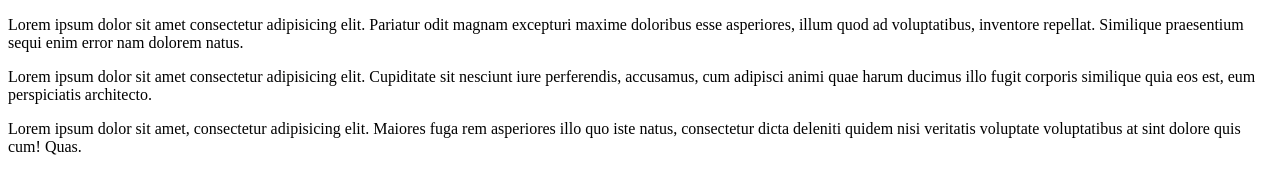
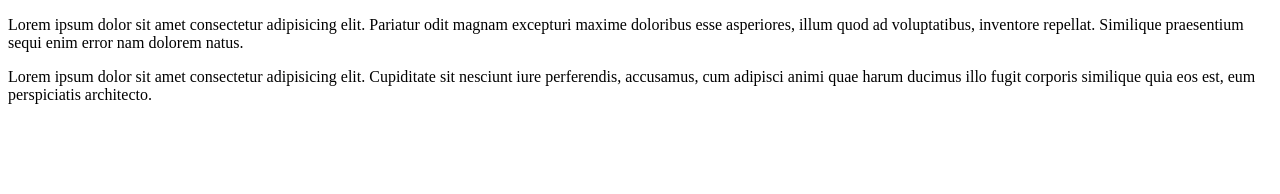
Before and after one commit to Renukavaishnav/gitfirst, a plain HTML site: page newpull.html in a window 1280 px wide. Drawn offline with Linux system fonts and the light colour scheme.

Commit message:
back jao

```diff
--- a/newpull.html
+++ b/newpull.html
@@ -8,6 +8,5 @@
 <body>
     <p>Lorem ipsum dolor sit amet consectetur adipisicing elit. Pariatur odit magnam excepturi maxime doloribus esse asperiores, illum quod ad voluptatibus, inventore repellat. Similique praesentium sequi enim error nam dolorem natus.</p>
     <p>Lorem ipsum dolor sit amet consectetur adipisicing elit. Cupiditate sit nesciunt iure perferendis, accusamus, cum adipisci animi quae harum ducimus illo fugit corporis similique quia eos est, eum perspiciatis architecto.</p>
-    <p>Lorem ipsum dolor sit amet, consectetur adipisicing elit. Maiores fuga rem asperiores illo quo iste natus, consectetur dicta deleniti quidem nisi veritatis voluptate voluptatibus at sint dolore quis cum! Quas.</p>
 </body>
 </html>
```
